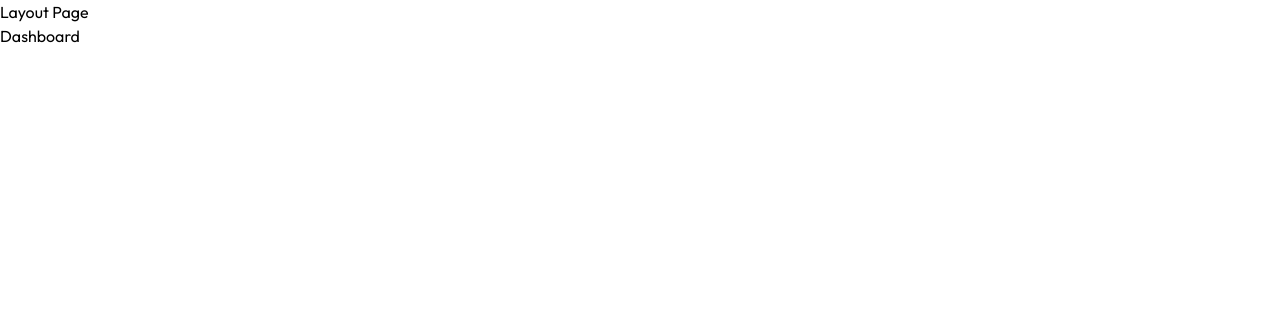
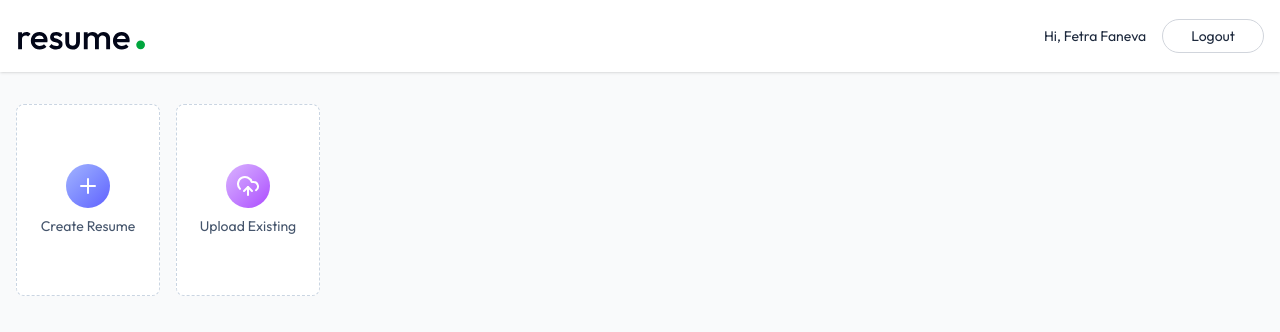
Before and after one commit to fetrafaneva/MERN_AIResume, a React (Vite) app: page /app in a window 1280 px wide. Shown: the top 332 px of the page. Built offline with nearby package versions, Linux system fonts and the light colour scheme.

Commit message:
ajout des bouttons des actions pour le component Dashboard

```diff
--- a/src/components/Navbar.jsx
+++ b/src/components/Navbar.jsx
@@ -15,8 +15,8 @@ const Navbar = () => {
         <Link to="/">
           <img src="/logo.svg" alt="logo" className=" h-11 w-auto" />
         </Link>
-        <div>
-          <p>Hi, {user?.name}</p>
+        <div className=" flex items-center gap-4 text-sm">
+          <p className=" max-sm:hidden">Hi, {user?.name}</p>
           <button
             onClick={logoutUser}
             className="bg-white hover:bg-slate-50 border border-gray-300 px-7 py-1.5 rounded-full active:scale-95 transition-all"
--- a/src/pages/Dashboard.jsx
+++ b/src/pages/Dashboard.jsx
@@ -1,7 +1,32 @@
+import { PlusIcon, UploadCloudIcon } from "lucide-react";
 import React from "react";
 
 const Dashboard = () => {
-  return <div>Dashboard</div>;
+  return (
+    <div>
+      <div className=" max-w-7xl mx-auto px-4 py-8">
+        <p className=" text-2xl font-medium mb-6 bg-gradient-to-r from-slate-600 to-slate-700 bg-clip-text text-transparent sm:hidden">
+          Welcome, Claire
+        </p>
+
+        <div className="flex gap-4">
+          <button className="w-full bg-white sm:max-w-36 h-48 flex flex-col items-center justify-center rounded-lg gap-2 text-slate-600 border border-dashed border-slate-300 group hover:border-indigo-500 hover:shadow-lg transition-all duration-300 cursor-pointer">
+            <PlusIcon className=" size-11 transition-all duration-300 p-2.5 bg-gradient-to-br from-indigo-300 to-indigo-500 text-white rounded-full" />
+            <p className=" text-sm group-hover:text-indigo-600 transition-all duration-300">
+              Create Resume
+            </p>
+          </button>
+
+          <button className="w-full bg-white sm:max-w-36 h-48 flex flex-col items-center justify-center rounded-lg gap-2 text-slate-600 border border-dashed border-slate-300 group hover:border-purple-500 hover:shadow-lg transition-all duration-300 cursor-pointer">
+            <UploadCloudIcon className=" size-11 transition-all duration-300 p-2.5 bg-gradient-to-br from-purple-300 to-purple-500 text-white rounded-full" />
+            <p className=" text-sm group-hover:text-purple-600 transition-all duration-300">
+              Upload Existing
+            </p>
+          </button>
+        </div>
+      </div>
+    </div>
+  );
 };
 
 export default Dashboard;
--- a/src/pages/Layout.jsx
+++ b/src/pages/Layout.jsx
@@ -1,11 +1,12 @@
 import React from "react";
 import { Outlet } from "react-router-dom";
+import Navbar from "../components/Navbar";
 
 const Layout = () => {
   return (
     <div>
-      <h1>Layout Page</h1>
-      <div>
+      <div className=" min-h-screen bg-gray-50">
+        <Navbar />
         <Outlet />
       </div>
     </div>
```
